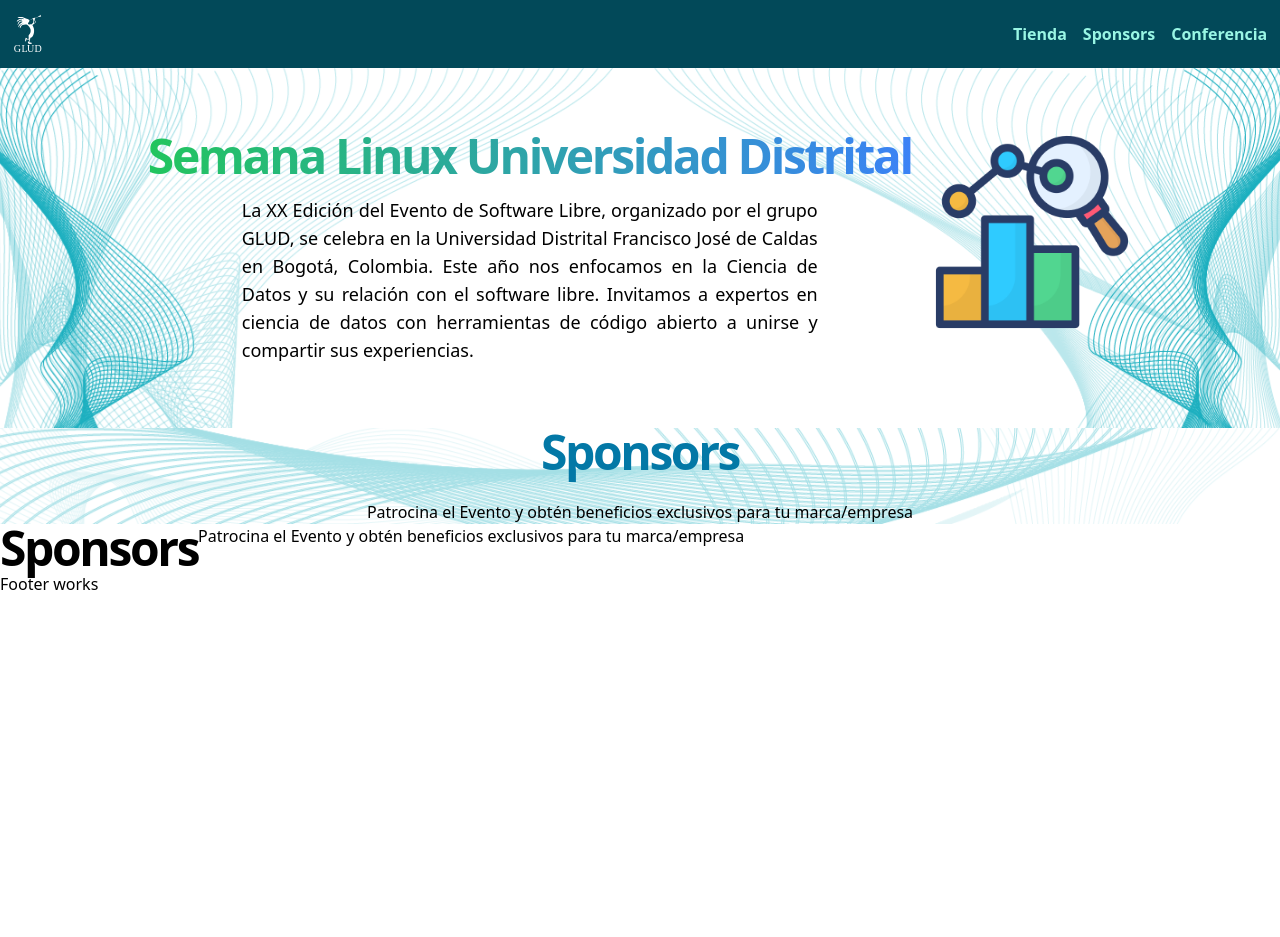
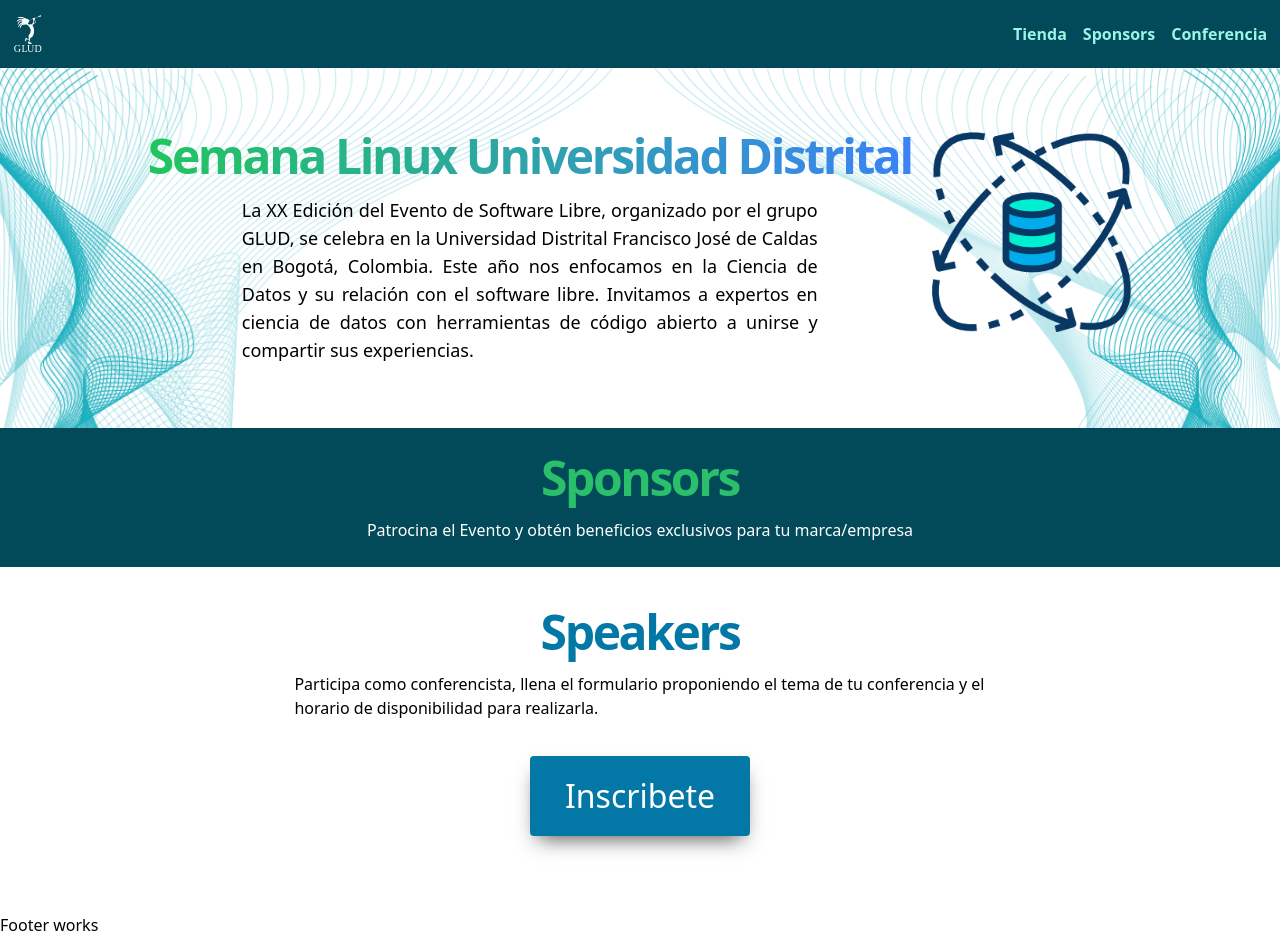
Before and after one commit to Fozzy3/SLUD, a Next.js app: page / in a window 1280 px wide. Before the commit the page ends 800 px from the top, so only its background shows below. Built offline with nearby package versions, Linux system fonts and the light colour scheme.

Commit message:
feat: best styling for landing page

```diff
--- a/src/app/layout.jsx
+++ b/src/app/layout.jsx
@@ -10,7 +10,7 @@
 export default function RootLayout({ children }) {
   return (
     <html lang="en">
-      <body>
+      <body className="overflow-x-hidden">
         <Header></Header>
         {children}
         <Footer></Footer>
--- a/src/components/other/speaker/SpeakerSection.jsx
+++ b/src/components/other/speaker/SpeakerSection.jsx
@@ -1,11 +1,20 @@
 import styles from './speakerSection.module.css'
+import DetailButton from '@/components/shared/detail-button/DetailButton';
 
 const SpeakerSection = () => {
     return <>
         <section className={`${styles.speakers_section}`}>
-            <h1 className={`${styles.sponsor_section_title} bg-clip-text text-5xl font-bold lg:tracking-tight xl:tracking-tighter`}>Sponsors</h1>
-            <br />
-            <p>Patrocina el Evento y obtén beneficios exclusivos para tu marca/empresa</p>
+            <section className={styles.speaker_info}>
+                <h1 className={`bg-clip-text text-5xl font-bold lg:tracking-tight xl:tracking-tighter`}>Speakers</h1>
+                <p>
+                    Participa como conferencista, llena el formulario proponiendo el tema de tu conferencia
+                    y el horario de disponibilidad para realizarla.
+                </p>
+                <DetailButton link="/sponsors" color="blue_light">Inscribete</DetailButton>
+            </section>
+            <section>
+
+            </section>
         </section>
     </>
 }
--- a/src/components/other/speaker/speakerSection.module.css
+++ b/src/components/other/speaker/speakerSection.module.css
@@ -1,3 +1,26 @@
 .speakers_section {
     display: flex;
+    flex-direction: column;
+    align-items: center;
+    justify-content: center;
+    background-color: white;
+    padding: 2% 20%;
 }
+
+.speaker_info {
+    width: 100%;
+    display: flex;
+    justify-content: center;
+    flex-direction: column;
+    align-items: center;
+    padding: 2% 5% 2%;
+}
+
+.speaker_info h1 {
+    color: var(--blue_light);
+    margin-bottom: 1rem;
+}
+
+.speaker_info p {
+    color: black;
+}
--- a/src/components/other/sponsor/SponsorSection.jsx
+++ b/src/components/other/sponsor/SponsorSection.jsx
@@ -4,7 +4,6 @@
     return <>
         <section className={`${styles.sponsor_section}`}>
             <h1 className={`${styles.sponsor_section_title} bg-clip-text text-5xl font-bold lg:tracking-tight xl:tracking-tighter`}>Sponsors</h1>
-            <br />
             <p>Patrocina el Evento y obtén beneficios exclusivos para tu marca/empresa</p>
         </section>
     </>
--- a/src/components/other/sponsor/sponsorSection.module.css
+++ b/src/components/other/sponsor/sponsorSection.module.css
@@ -1,12 +1,16 @@
 .sponsor_section {
-    background-image: url('../../../../public/fondoSponsors.svg');
     display: flex;
     flex-direction: column;
     align-items: center;
-    background-repeat: no-repeat;
-    background-size: cover;
+    background-color: var(--blue_dark);
+    padding: 2% 20%;
 }
 
 .sponsor_section_title {
-    color: var(--blue_light);
+    color: var(--green_light);
+    margin-bottom: 1rem;
 }
+
+.sponsor_section p {
+    color: white;
+}
--- a/src/components/other/start/StartSection.jsx
+++ b/src/components/other/start/StartSection.jsx
@@ -16,7 +16,7 @@
                 </p>
             </div>
             <div className={`${styles.start_section_image}`}>
-                <Image src="/data_2.png"
+                <Image src="/data.png"
                     height={200}
                     width={200}
                     alt="slud logo"
--- /dev/null
+++ b/src/components/shared/detail-button/DetailButton.jsx
@@ -0,0 +1,14 @@
+import Link from 'next/link';
+import styles from './detailButton.module.css';
+
+const DetailButton = ({ children, link, color }) => {
+    return <>
+        <button style={{ backgroundColor: `var(--${color})` }} className={`${styles.detail_button}`}>
+            <Link href={`${link}`}>
+                {children}
+            </Link>
+        </button>
+    </>
+}
+
+export default DetailButton;
--- /dev/null
+++ b/src/components/shared/detail-button/detailButton.module.css
@@ -0,0 +1,36 @@
+.detail_button {
+    border-radius: 4px;
+    border: none;
+    color: #fff;
+    text-align: center;
+    font-size: 32px;
+    padding: 16px;
+    width: 220px;
+    transition: all 0.5s;
+    cursor: pointer;
+    margin: 36px;
+    box-shadow: 0 10px 20px -8px rgba(0, 0, 0, .7);
+    cursor: pointer;
+    display: inline-block;
+    position: relative;
+    transition: 0.5s;
+}
+
+.detail_button:after {
+    content: '»';
+    position: absolute;
+    opacity: 0;
+    top: 14px;
+    right: -20px;
+    transition: 0.5s;
+}
+
+.detail_button:hover {
+    padding-right: 24px;
+    padding-left: 8px;
+}
+
+.detail_button:hover:after {
+    opacity: 1;
+    right: 10px;
+}
```
